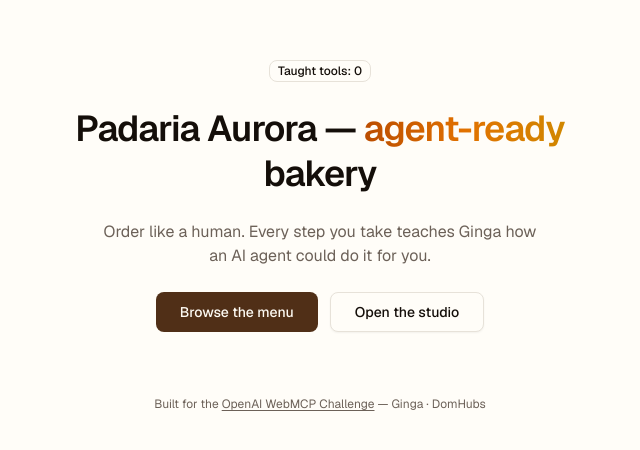
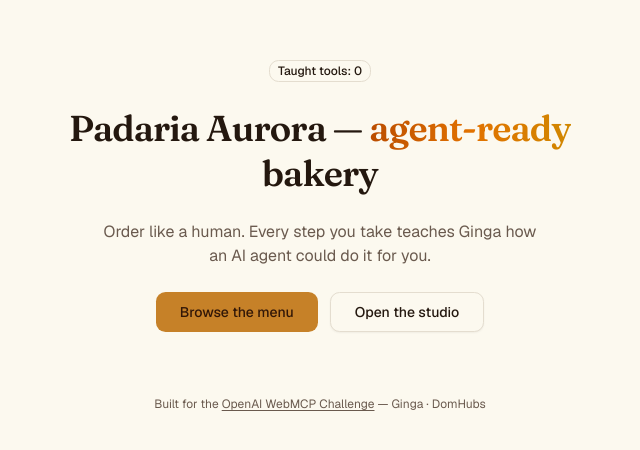
Before and after one commit to domfelipe/ginga, a Next.js app: page / in a window 1280 px wide. Shown: the part 164-614 px from the top of the page, without its empty margins (320-960 px from the left). Built offline with nearby package versions, Linux system fonts and the light colour scheme; no server answers.

Commit message:
design: warm-heritage tokens and Fraunces display typography

```diff
--- a/src/app/globals.css
+++ b/src/app/globals.css
@@ -11,7 +11,10 @@
      --font-sans previously pointed at itself, so the sans stack never applied. */
   --font-sans: var(--font-geist-sans);
   --font-mono: var(--font-geist-mono);
-  --font-heading: var(--font-geist-sans);
+  /* Design pass: Fraunces carries every heading (hero, page titles, card
+     titles, studio section heads). Body/UI stays Geist. */
+  --font-heading: var(--font-fraunces);
+  --font-display: var(--font-fraunces);
   --color-sidebar-ring: var(--sidebar-ring);
   --color-sidebar-border: var(--sidebar-border);
   --color-sidebar-accent-foreground: var(--sidebar-accent-foreground);
@@ -31,6 +34,7 @@
   --color-destructive: var(--destructive);
   --color-accent-foreground: var(--accent-foreground);
   --color-accent: var(--accent);
+  --color-terracotta: var(--terracotta);
   --color-muted-foreground: var(--muted-foreground);
   --color-muted: var(--muted);
   --color-secondary-foreground: var(--secondary-foreground);
@@ -48,78 +52,112 @@
   --radius-2xl: calc(var(--radius) * 1.8);
   --radius-3xl: calc(var(--radius) * 2.2);
   --radius-4xl: calc(var(--radius) * 2.6);
+  /* Soft, warm-tinted shadow system (low opacity, espresso hue). */
+  --shadow-soft: 0 1px 2px oklch(0.25 0.04 55 / 0.05), 0 6px 20px -6px oklch(0.25 0.04 55 / 0.1);
+  --shadow-lift: 0 2px 4px oklch(0.25 0.04 55 / 0.06), 0 14px 32px -10px oklch(0.25 0.04 55 / 0.16);
+  /* Motion primitives (REC pulse, badge pop). All disabled under
+     prefers-reduced-motion below. */
+  --animate-rec-pulse: rec-pulse 1.6s ease-in-out infinite;
+  --animate-badge-pop: badge-pop 0.35s ease-out both;
+}
+
+@keyframes rec-pulse {
+  0%,
+  100% {
+    opacity: 1;
+  }
+  50% {
+    opacity: 0.35;
+  }
+}
+
+@keyframes badge-pop {
+  0% {
+    transform: scale(0.85);
+    opacity: 0.4;
+  }
+  60% {
+    transform: scale(1.06);
+  }
+  100% {
+    transform: scale(1);
+    opacity: 1;
+  }
 }
 
 :root {
-  /* warm Brazilian bakery palette: cream surfaces, coffee-brown primary,
-     amber accents (discreto — same components, warmer tones) */
-  --background: oklch(0.994 0.007 90);
-  --foreground: oklch(0.17 0.015 60);
-  --card: oklch(1 0 0);
-  --card-foreground: oklch(0.17 0.015 60);
-  --popover: oklch(1 0 0);
-  --popover-foreground: oklch(0.17 0.015 60);
-  --primary: oklch(0.34 0.06 55);
-  --primary-foreground: oklch(0.985 0.01 90);
-  --secondary: oklch(0.963 0.016 85);
-  --secondary-foreground: oklch(0.28 0.04 55);
-  --muted: oklch(0.963 0.013 85);
-  --muted-foreground: oklch(0.5 0.02 60);
-  --accent: oklch(0.955 0.032 90);
-  --accent-foreground: oklch(0.28 0.04 55);
+  /* "warm heritage meets modern tool": cream paper, bread-crust amber primary,
+     terracotta accent, espresso foreground. Warm hue family throughout. */
+  --background: oklch(0.982 0.014 92);
+  --foreground: oklch(0.22 0.025 55);
+  --card: oklch(0.995 0.006 92);
+  --card-foreground: oklch(0.22 0.025 55);
+  --popover: oklch(0.995 0.006 92);
+  --popover-foreground: oklch(0.22 0.025 55);
+  --primary: oklch(0.66 0.13 68);
+  --primary-foreground: oklch(0.24 0.05 50);
+  --secondary: oklch(0.945 0.028 88);
+  --secondary-foreground: oklch(0.32 0.05 50);
+  --muted: oklch(0.95 0.018 88);
+  --muted-foreground: oklch(0.48 0.028 60);
+  --accent: oklch(0.935 0.045 62);
+  --accent-foreground: oklch(0.35 0.07 45);
+  --terracotta: oklch(0.58 0.13 40);
   --destructive: oklch(0.577 0.245 27.325);
-  --border: oklch(0.915 0.014 85);
-  --input: oklch(0.915 0.014 85);
-  --ring: oklch(0.72 0.11 85);
-  --chart-1: oklch(0.87 0.09 85);
-  --chart-2: oklch(0.556 0 0);
-  --chart-3: oklch(0.439 0 0);
-  --chart-4: oklch(0.371 0 0);
-  --chart-5: oklch(0.269 0 0);
-  --radius: 0.625rem;
-  --sidebar: oklch(0.985 0 0);
-  --sidebar-foreground: oklch(0.145 0 0);
-  --sidebar-primary: oklch(0.205 0 0);
-  --sidebar-primary-foreground: oklch(0.985 0 0);
-  --sidebar-accent: oklch(0.97 0 0);
-  --sidebar-accent-foreground: oklch(0.205 0 0);
-  --sidebar-border: oklch(0.922 0 0);
-  --sidebar-ring: oklch(0.708 0 0);
+  --border: oklch(0.9 0.02 85);
+  --input: oklch(0.9 0.02 85);
+  --ring: oklch(0.66 0.13 68);
+  --chart-1: oklch(0.72 0.13 70);
+  --chart-2: oklch(0.58 0.13 40);
+  --chart-3: oklch(0.44 0.05 55);
+  --chart-4: oklch(0.37 0.035 55);
+  --chart-5: oklch(0.29 0.028 55);
+  --radius: 0.75rem;
+  --sidebar: oklch(0.975 0.012 90);
+  --sidebar-foreground: oklch(0.22 0.025 55);
+  --sidebar-primary: oklch(0.66 0.13 68);
+  --sidebar-primary-foreground: oklch(0.24 0.05 50);
+  --sidebar-accent: oklch(0.945 0.028 88);
+  --sidebar-accent-foreground: oklch(0.32 0.05 50);
+  --sidebar-border: oklch(0.9 0.02 85);
+  --sidebar-ring: oklch(0.66 0.13 68);
 }
 
 .dark {
-  /* dark stays neutral-warm: same hue family as light, low chroma */
-  --background: oklch(0.16 0.012 60);
-  --foreground: oklch(0.985 0.008 90);
-  --card: oklch(0.215 0.014 60);
-  --card-foreground: oklch(0.985 0.008 90);
-  --popover: oklch(0.215 0.014 60);
-  --popover-foreground: oklch(0.985 0.008 90);
-  --primary: oklch(0.93 0.02 90);
-  --primary-foreground: oklch(0.24 0.03 55);
-  --secondary: oklch(0.275 0.016 60);
-  --secondary-foreground: oklch(0.985 0.008 90);
-  --muted: oklch(0.275 0.014 60);
-  --muted-foreground: oklch(0.72 0.015 80);
-  --accent: oklch(0.3 0.03 80);
-  --accent-foreground: oklch(0.985 0.008 90);
+  /* Dark stays in the same warm family: charcoal (never pure black), amber
+     reads brighter, espresso text becomes warm off-white. */
+  --background: oklch(0.185 0.014 60);
+  --foreground: oklch(0.94 0.015 85);
+  --card: oklch(0.235 0.016 60);
+  --card-foreground: oklch(0.94 0.015 85);
+  --popover: oklch(0.235 0.016 60);
+  --popover-foreground: oklch(0.94 0.015 85);
+  --primary: oklch(0.8 0.12 78);
+  --primary-foreground: oklch(0.23 0.05 55);
+  --secondary: oklch(0.28 0.02 65);
+  --secondary-foreground: oklch(0.93 0.015 85);
+  --muted: oklch(0.275 0.016 60);
+  --muted-foreground: oklch(0.72 0.025 75);
+  --accent: oklch(0.31 0.035 55);
+  --accent-foreground: oklch(0.93 0.015 85);
+  --terracotta: oklch(0.72 0.12 45);
   --destructive: oklch(0.704 0.191 22.216);
-  --border: oklch(1 0 0 / 10%);
-  --input: oklch(1 0 0 / 15%);
-  --ring: oklch(0.556 0 0);
-  --chart-1: oklch(0.87 0 0);
-  --chart-2: oklch(0.556 0 0);
-  --chart-3: oklch(0.439 0 0);
-  --chart-4: oklch(0.371 0 0);
-  --chart-5: oklch(0.269 0 0);
-  --sidebar: oklch(0.205 0 0);
-  --sidebar-foreground: oklch(0.985 0 0);
-  --sidebar-primary: oklch(0.488 0.243 264.376);
-  --sidebar-primary-foreground: oklch(0.985 0 0);
-  --sidebar-accent: oklch(0.269 0 0);
-  --sidebar-accent-foreground: oklch(0.985 0 0);
-  --sidebar-border: oklch(1 0 0 / 10%);
-  --sidebar-ring: oklch(0.556 0 0);
+  --border: oklch(0.75 0.03 80 / 18%);
+  --input: oklch(0.75 0.03 80 / 22%);
+  --ring: oklch(0.72 0.11 75);
+  --chart-1: oklch(0.8 0.12 78);
+  --chart-2: oklch(0.72 0.12 45);
+  --chart-3: oklch(0.55 0.03 60);
+  --chart-4: oklch(0.42 0.025 60);
+  --chart-5: oklch(0.32 0.02 60);
+  --sidebar: oklch(0.235 0.016 60);
+  --sidebar-foreground: oklch(0.94 0.015 85);
+  --sidebar-primary: oklch(0.8 0.12 78);
+  --sidebar-primary-foreground: oklch(0.23 0.05 55);
+  --sidebar-accent: oklch(0.28 0.02 65);
+  --sidebar-accent-foreground: oklch(0.93 0.015 85);
+  --sidebar-border: oklch(0.75 0.03 80 / 18%);
+  --sidebar-ring: oklch(0.72 0.11 75);
 }
 
 @layer base {
@@ -132,4 +170,26 @@
   html {
     @apply font-sans;
   }
+  /* Motion off when the user asks for it: kills hover lifts, REC pulse,
+     badge pop and ping dots everywhere. */
+  @media (prefers-reduced-motion: reduce) {
+    *,
+    *::before,
+    *::after {
+      animation-duration: 0.01ms !important;
+      animation-iteration-count: 1 !important;
+      transition-duration: 0.01ms !important;
+      scroll-behavior: auto !important;
+    }
+  }
 }
+
+@layer components {
+  /* Hero wash: quiet warm light behind the headline — amber from above,
+     a breath of terracotta off to the side. No hard gradients. */
+  .hero-wash {
+    background:
+      radial-gradient(42rem 26rem at 50% -8%, color-mix(in oklch, var(--primary) 18%, transparent), transparent 70%),
+      radial-gradient(28rem 20rem at 82% 22%, color-mix(in oklch, var(--terracotta) 10%, transparent), transparent 70%);
+  }
+}
--- a/src/app/layout.tsx
+++ b/src/app/layout.tsx
@@ -1,5 +1,5 @@
 import type { Metadata } from "next";
-import { Geist, Geist_Mono } from "next/font/google";
+import { Fraunces, Geist, Geist_Mono } from "next/font/google";
 import { GingaProvider } from "@/components/provider/GingaProvider";
 import { Toaster } from "@/components/ui/sonner";
 import { SITE_URL } from "@/lib/site";
@@ -13,6 +13,15 @@
 const geistMono = Geist_Mono({
   variable: "--font-geist-mono",
   subsets: ["latin"],
+});
+
+/* Display face for every heading (hero, page titles, card titles, studio
+   section heads) — variable weight, optical sizing for the bakery voice. */
+const fraunces = Fraunces({
+  variable: "--font-fraunces",
+  subsets: ["latin"],
+  style: ["normal", "italic"],
+  axes: ["opsz"],
 });
 
 export const metadata: Metadata = {
@@ -32,7 +41,7 @@
   return (
     <html
       lang="en"
-      className={`${geistSans.variable} ${geistMono.variable} h-full antialiased`}
+      className={`${geistSans.variable} ${geistMono.variable} ${fraunces.variable} h-full antialiased`}
     >
       <body className="min-h-full flex flex-col">
         <GingaProvider>{children}</GingaProvider>
```
